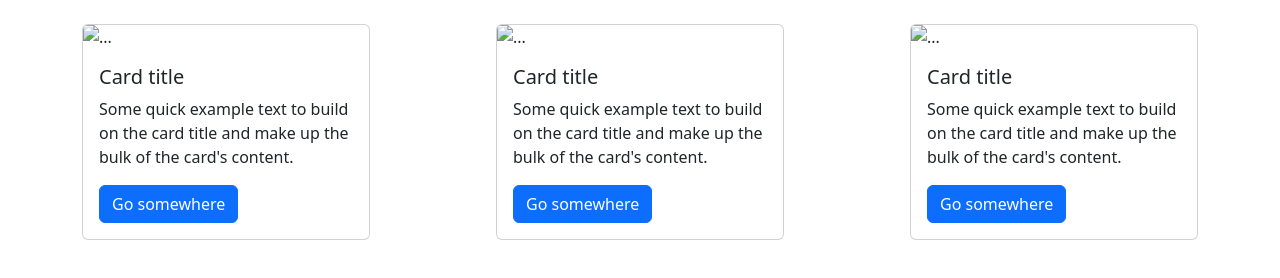
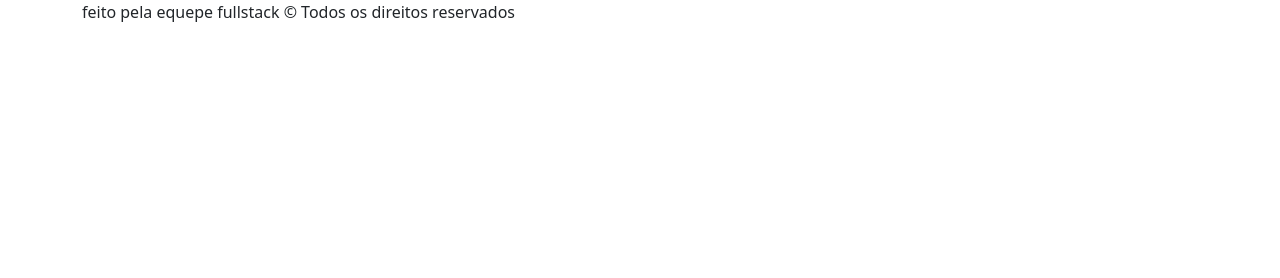
Before and after one commit to leandro2528/landing-page-bootstrap, a plain HTML site: page index.html in a window 1280 px wide. Drawn offline with nearby package versions, Linux system fonts and the light colour scheme.

Commit message:
Adicionando o ropapé

```diff
--- a/index.html
+++ b/index.html
@@ -11,36 +11,8 @@
       crossorigin="anonymous">
   </head>
   <body>
-    <div class="container d-flex justify-content-between mt-4">
-      <div class="card" style="width: 18rem;">
-        <img src="..." class="card-img-top" alt="...">
-        <div class="card-body">
-          <h5 class="card-title">Card title</h5>
-          <p class="card-text">Some quick example text to build on the card
-            title and make up the bulk of the card's content.</p>
-          <a href="#" class="btn btn-primary">Go somewhere</a>
-        </div>
-      </div>
-
-      <div class="card" style="width: 18rem;">
-        <img src="..." class="card-img-top" alt="...">
-        <div class="card-body">
-          <h5 class="card-title">Card title</h5>
-          <p class="card-text">Some quick example text to build on the card
-            title and make up the bulk of the card's content.</p>
-          <a href="#" class="btn btn-primary">Go somewhere</a>
-        </div>
-      </div>
-
-      <div class="card" style="width: 18rem;">
-        <img src="..." class="card-img-top" alt="...">
-        <div class="card-body">
-          <h5 class="card-title">Card title</h5>
-          <p class="card-text">Some quick example text to build on the card
-            title and make up the bulk of the card's content.</p>
-          <a href="#" class="btn btn-primary">Go somewhere</a>
-        </div>
-      </div>
+    <div class="container">
+      <p>feito pela equepe fullstack &copy; Todos os direitos reservados</p>
     </div>
   </body>
 </html>
```
